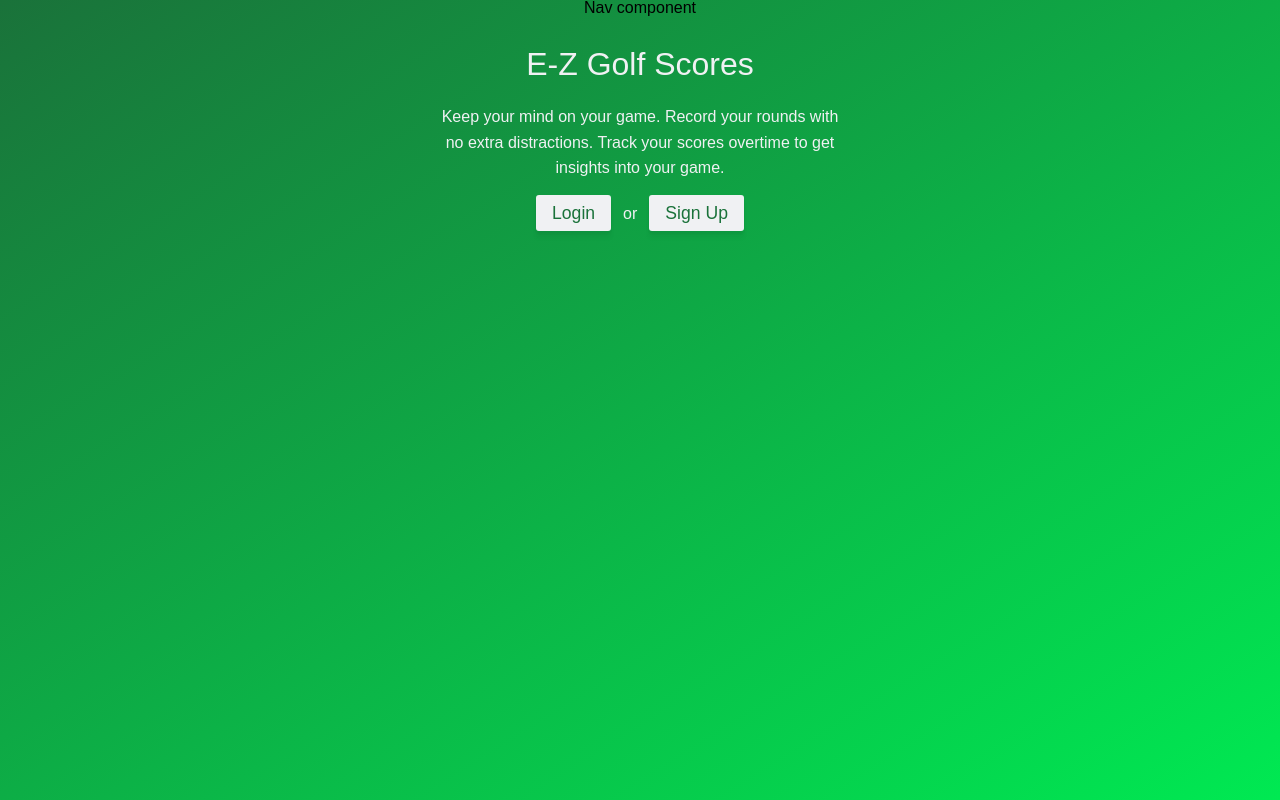
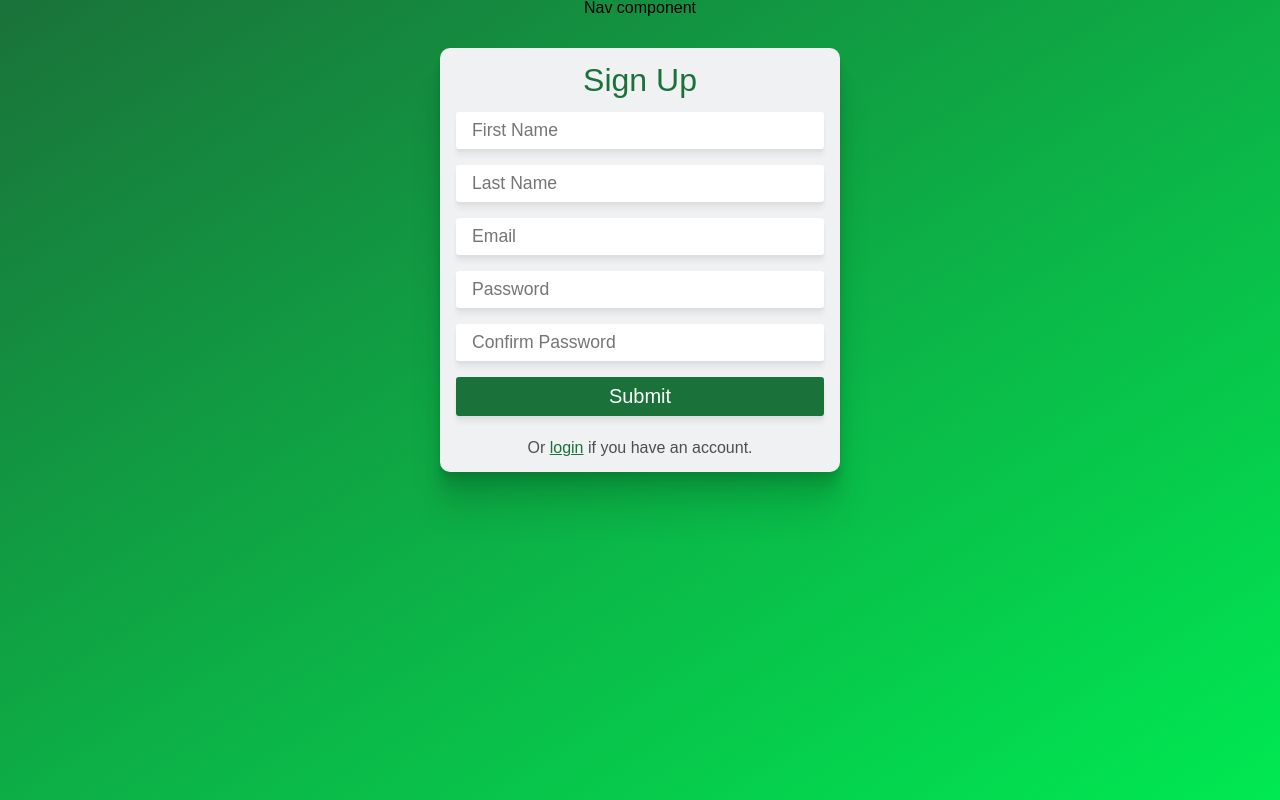
Before and after one commit to dkersten/golf-scorecard-frontend-v2, a React (Create React App) app: page /signup in a window 1280 px wide. Built offline with nearby package versions, Linux system fonts and the light colour scheme.

Commit message:
added signup component and styled login/signup

```diff
--- a/src/App.js
+++ b/src/App.js
@@ -5,6 +5,7 @@ import './App.scss';
 import Landing from './components/Landing.js';
 import Nav from './components/Nav.js';
 import Login from './components/Login.js';
+import Signup from './components/Signup.js';
 
 const App = () => {
 
@@ -28,6 +29,8 @@ const App = () => {
 
         <Route path="/login" render={() => <Login />} />
 
+        <Route path="/signup" render={() => <Signup />} />
+
         <Route path="/" component={Landing} />
       </Switch>
     </div>
--- /dev/null
+++ b/src/components/Signup.js
@@ -0,0 +1,32 @@
+import React from 'react';
+import { Link } from 'react-router-dom';
+
+const Signup = () => {
+    return(
+        <div className="signup">
+            <main>
+                <div className="inner-container">
+                    <form className="card">
+                        <h1>Sign Up</h1>
+
+                        <input name="firstName" placeholder="First Name" type="text"/>
+
+                        <input name="lastName" placeholder="Last Name" type="text"/>
+
+                        <input name="email" placeholder="Email" type="email"/>
+
+                        <input name="password" placeholder="Password" type="password"/>
+
+                        <input name="passConf"  placeholder="Confirm Password" type="password"/>
+
+                        <input type="submit" className="btn" />
+
+                        <p>Or <Link to="/login">login</Link> if you have an account.</p>
+                    </form>
+                </div>
+            </main>
+        </div>
+    )
+}
+
+export default Signup;
--- /dev/null
+++ b/src/styles/auth.scss
@@ -0,0 +1,42 @@
+@import './variables.scss';
+
+.login, .signup {
+
+    h1 {
+        color: $color-green-dark;
+    }
+
+    input {
+        display: block;
+        width: 100%;
+        margin: $vertical-space-sm 0;
+        border: none;
+        border-radius: 3px;
+        box-shadow: $box-shadow-sm;
+        padding: .5rem 1rem;
+        font-size: $font-size-reg;
+
+        &:not([type="submit"]) {
+            text-align: left;
+        }
+    }
+
+    input.btn {
+        color: $color-white;
+        background: $color-green-dark;
+        display: block;
+        width: 100%;
+        text-align: center;
+        font-size: $font-size-md;
+    }
+
+    p {
+        margin-top: $vertical-space-md;
+        color: $color-grey-lighter;
+        text-align: center;
+
+        a {
+            color: $color-green-dark;
+        }
+    }
+}
--- a/src/styles/global.scss
+++ b/src/styles/global.scss
@@ -92,3 +92,4 @@ body {
 }
 
 @import './landing.scss';
+@import './auth.scss';
```
